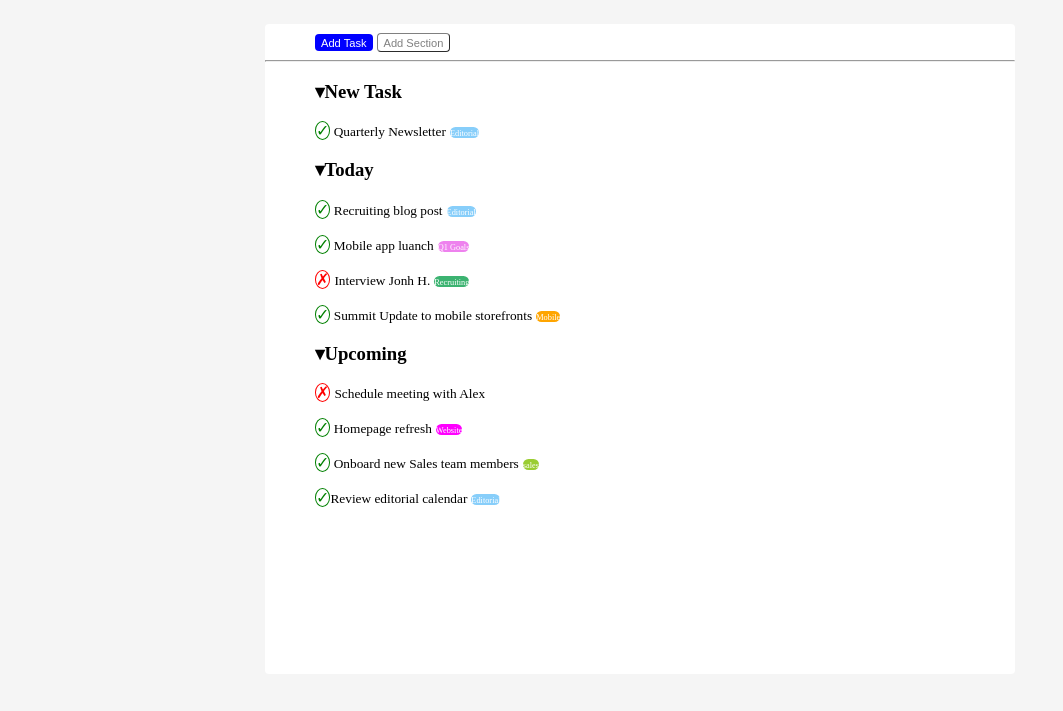
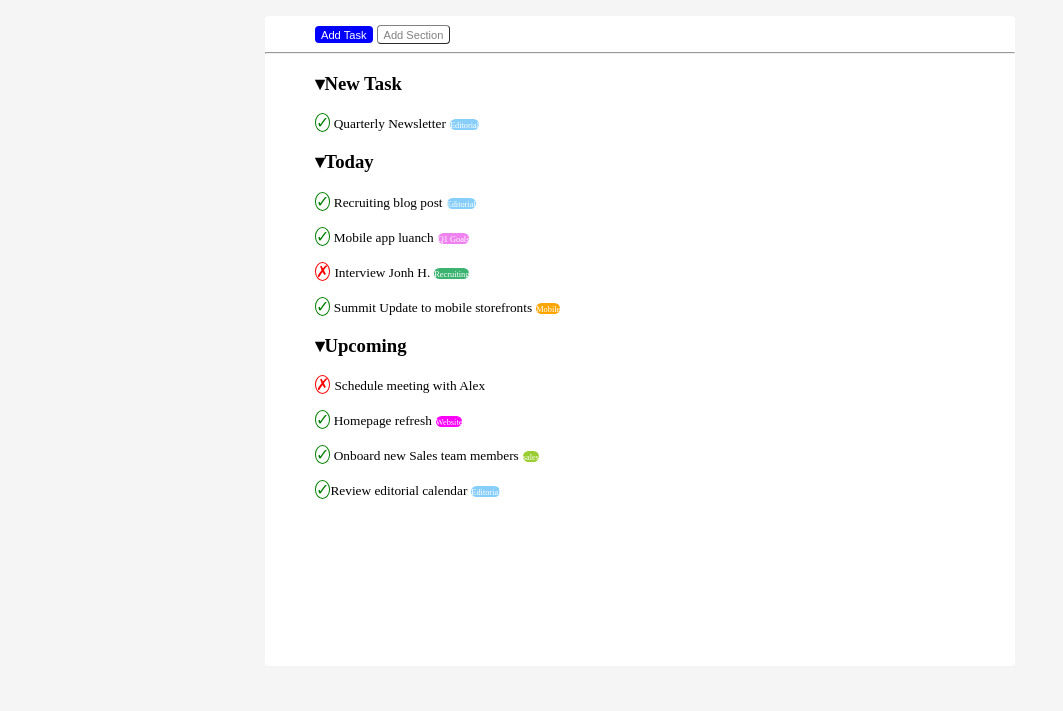
Before and after one commit to francescomeloni03/html-css-toboolist, a plain HTML site: page index.html in a window 1280 px wide. Shown: the part 89-800 px from the top of the page, without its empty margins (0-1063 px from the left). Drawn offline with Linux system fonts and the light colour scheme.

Commit message:
Problema bordi risolta

```diff
--- a/Css/main.css
+++ b/Css/main.css
@@ -1,6 +1,6 @@
 h1{
     display: inline-block;
-    vertical-align:top
+    vertical-align:top;
 
 }
 
@@ -13,6 +13,7 @@ header{
 #foto1{
     margin-top: 15px;
     margin-left: 15px;
+
 }
 
 
@@ -28,6 +29,7 @@ header{
 
 body{
     background-color: whitesmoke;
+    margin: 0px;
 }
 
 #bottone1{
```
